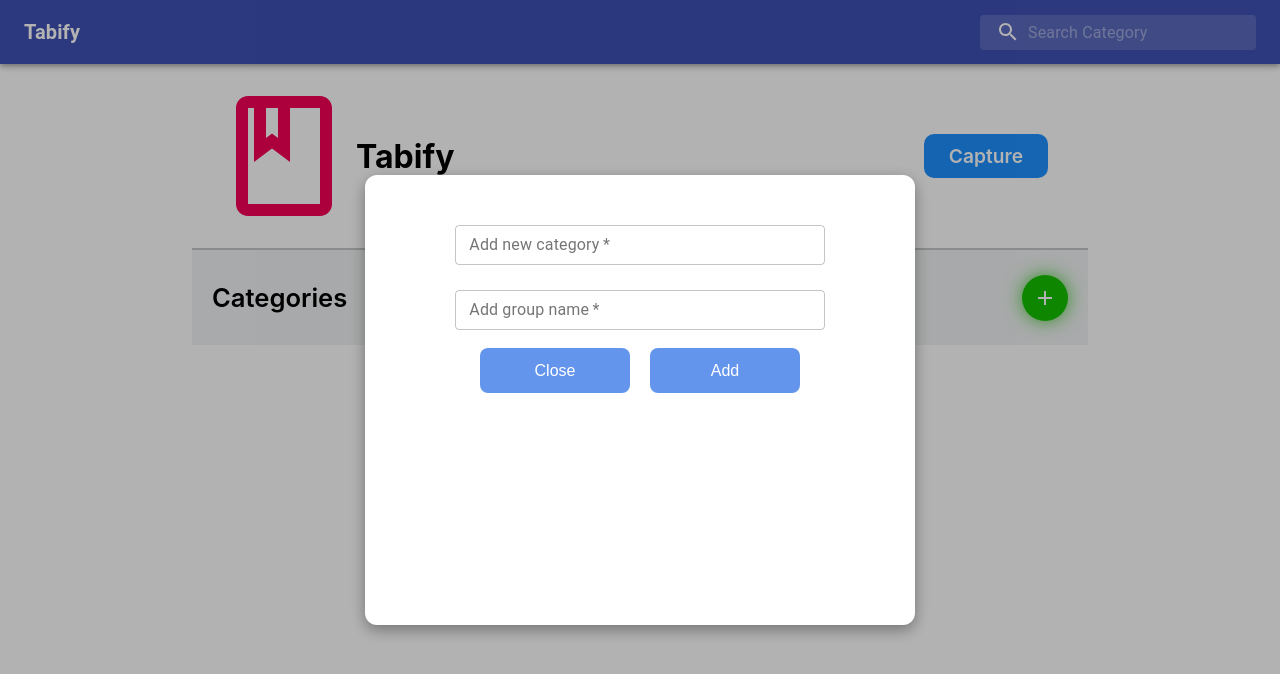
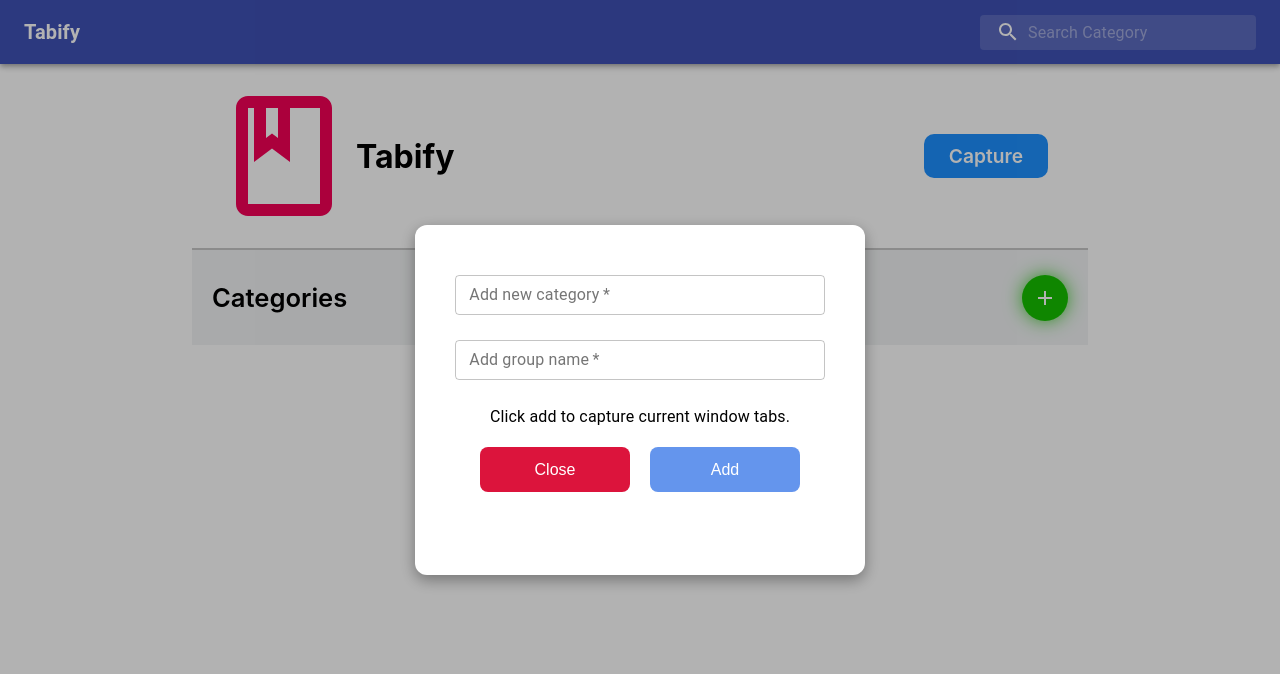
Before and after one commit to netman5/pod-3.1.0-DevBuddy, a React (Create React App) app in the folder app/: page / in a window 1280 px wide. Both pictures are taken after a click on the element 1045 px from the left and 297 px from the top of the page. Shown: the top 674 px of the page. Built offline with nearby package versions, Linux system fonts and the light colour scheme.

Commit message:
ui refactor and btn capture current window

```diff
--- a/app/src/components/AddCategory.js
+++ b/app/src/components/AddCategory.js
@@ -3,8 +3,7 @@ import React, { useState, useEffect } from "react";
 import { makeStyles } from "@material-ui/core/styles";
 import TextField from "@material-ui/core/TextField";
 import styles from "../components/style/modal.module.css";
-import MockData from "../utils/mock";
-import TextareaAutosize from '@material-ui/core/TextareaAutosize';
+import { Typography } from "@material-ui/core";
 
 
 const useStyles = makeStyles((theme) => ({
@@ -21,11 +20,13 @@ const useStyles = makeStyles((theme) => ({
       marginTop: '25px'
     },
   },
+
+  text: {
+    color: 'black'
+  }
 }));
 
 function AddCategory({ ModalState, setGlobal}) {
-  const [categoryFound, setCategoryFound] = useState(false)
-  const [groupFound, setGroupFound] = useState(false)
   const [category, setCategory] = useState('');
   const [group, setGroup] = useState('');
   const [tabs, setTabs] = useState([])
@@ -65,7 +66,6 @@ function AddCategory({ ModalState, setGlobal}) {
               if (storeData[i].groups[j].name === group) {
                 group_found = true
                 console.log('group found');
-                // storeData[i].groups[j].tabs = [...storeData[i].groups[j].tabs, tabs];
                  for (let k = 0; k < tabs.length; k++) {
                   storeData[i].groups[j].tabs.push(tabs[k]);
                 }
@@ -101,18 +101,19 @@ function AddCategory({ ModalState, setGlobal}) {
     event.preventDefault();
   };
 
-
-  const handleClose = () => {
-    ModalState(false)
-  }
-
   const classes = useStyles();
 
   return (
     <div className={styles.modalBackground}>
       <div className={styles.addModalContainer}>
         <div className={styles.body}>
-          <form className={classes.root} noValidate autoComplete="off" onSubmit={handleSubmit} onClick={getTabs}>
+
+          <form className={classes.root}
+            noValidate
+            autoComplete="off"
+            onSubmit={handleSubmit}
+            onClick={getTabs}>
+
             <TextField
               value={category}
               id="outlined-primary"
@@ -134,31 +135,12 @@ function AddCategory({ ModalState, setGlobal}) {
               size='small'
               onChange={(e) => setGroup(e.target.value)}
             />
-
-            {/* <TextField
-              value={tabs}
-              id="outlined-secondary"
-              label="Add group name"
-              variant="outlined"
-              color="secondary"
-              required={true}
-              size='small'
-              onChange={(e) => setTabs(e.target.value)}
-            /> */}
-
-            {/* <TextareaAutosize
-              value={tabs}
-              name='tabs'
-              className={styles.textArea}
-              aria-label="maximum height"
-              placeholder='Enter your url lists'
-              onChange={(e) => setTabs(e.target.value)}
-            /> */}
+            <Typography className={classes.text} variant='body1'>Click add to capture current window tabs.</Typography>
 
             <div className={styles.modalFooter}>
               <button
-              id={styles.closeBtn}
-              onClick={handleClose}
+              className={styles.closeAddModalBtn}
+              onClick={() => ModalState(false)}
               >
                 Close
               </button>
--- a/app/src/components/style/modal.module.css
+++ b/app/src/components/style/modal.module.css
@@ -126,8 +126,8 @@
 
 
 .addModalContainer{
-  width: 500px;
-  height: 400px;
+  width: 400px;
+  height: 300px;
   border-radius: 12px;
   background-color: white;
   box-shadow: rgba(0, 0, 0, 0.35) 0px 5px 15px;
@@ -157,8 +157,7 @@
   cursor: pointer;
 }
 
-.textArea{
-  width: 320px !important;
-  height: 80px !important;
-  border-radius: 5px;
+.closeAddModalBtn {
+  color: white !important;
+  background-color: crimson !important;
 }
```
